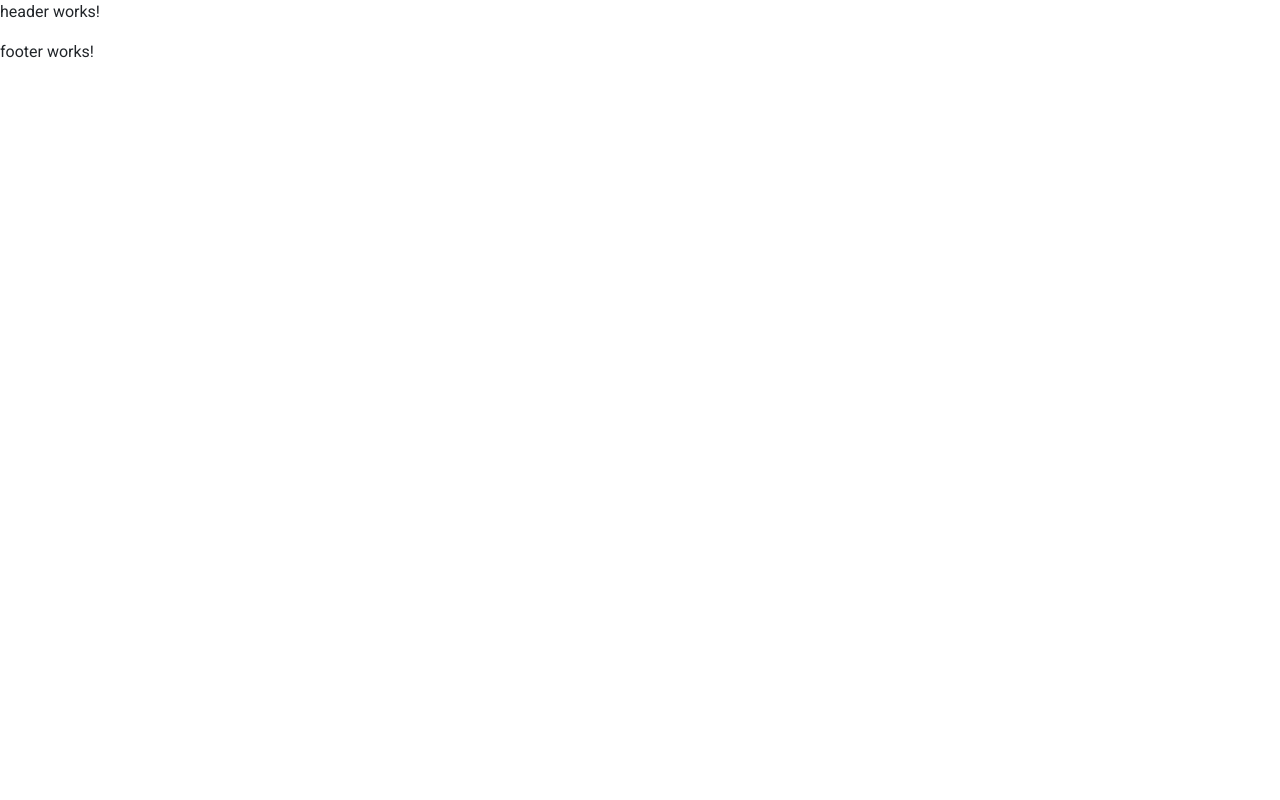
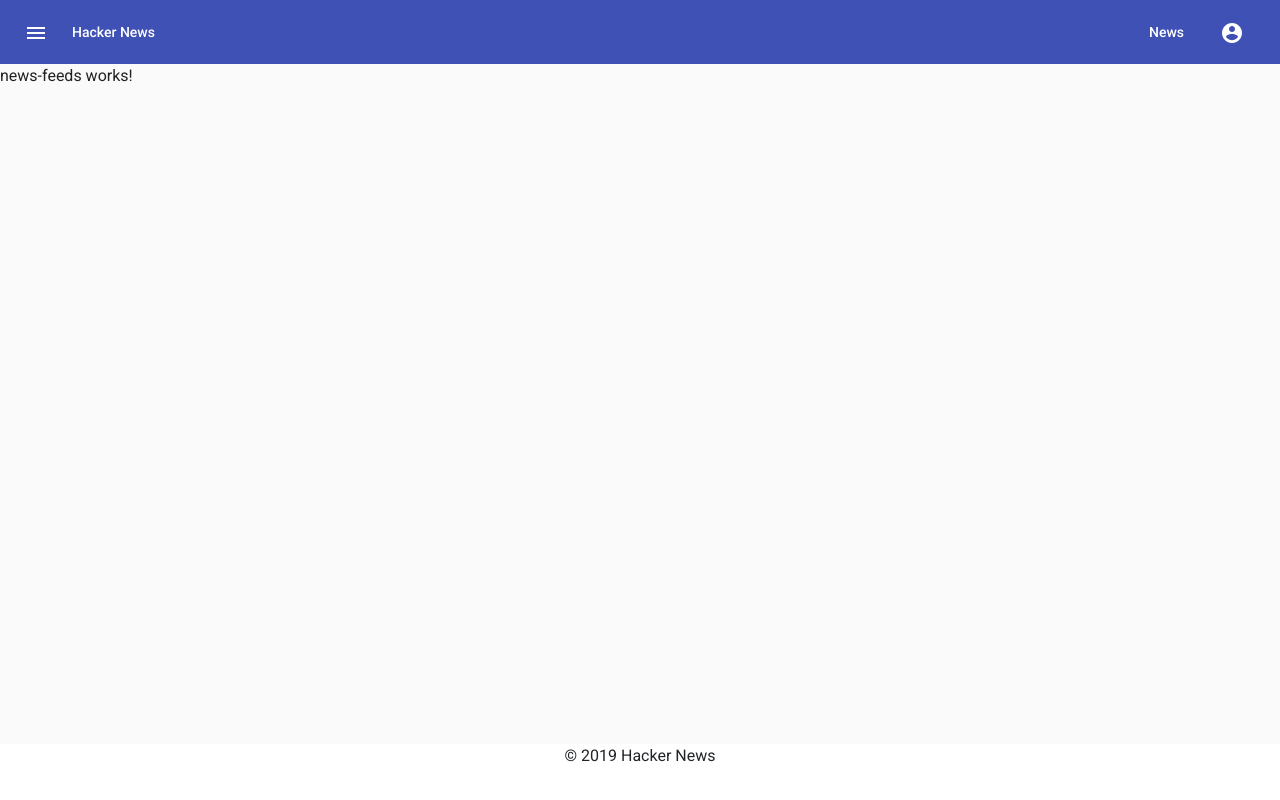
Before and after one commit to rajchavan5277/hacker-news, an Angular app: page / in a window 1280 px wide. Built offline with nearby package versions, Linux system fonts and the light colour scheme.

Commit message:
Added News feed page

```diff
--- a/angular.json
+++ b/angular.json
@@ -125,5 +125,8 @@
       }
     }
   },
-  "defaultProject": "hacker-news"
+  "defaultProject": "hacker-news",
+  "cli": {
+    "analytics": false
+  }
 }
--- a/src/app/app.component.css
+++ b/src/app/app.component.css
@@ -0,0 +1,11 @@
+.example-spacer {
+    flex: 1 1 auto;
+}
+
+md-sidenav,
+md-sidenav.md-locked-open,
+md-sidenav.md-closed.md-locked-open-add-active {
+    min-width: 300px !important;
+    width: 85vw !important;
+    max-width: 400px !important;
+}
--- a/src/app/app.component.html
+++ b/src/app/app.component.html
@@ -1,5 +1,31 @@
-<app-header></app-header>
 <div>
-  <router-outlet></router-outlet>
+  <mat-toolbar color="primary">
+    <div fxShow="true" fxHide.gt-sm="true">
+      <button mat-icon-button (click)="sidenav.toggle()">
+        <mat-icon>menu</mat-icon>
+      </button>
+    </div>
+
+    <a mat-button class="companyName" routerLink="/">
+      <span class="font-color-white">Hacker News</span>
+    </a>
+    <span class="example-spacer"></span>
+    <div fxShow="true" fxHide.lt-md="true">
+      <a mat-button routerLink="/about-us" class="font-color-white">News</a>
+      <a  mat-button>
+        <mat-icon>account_circle</mat-icon>
+      </a>
+    </div>
+  </mat-toolbar>
+  <mat-sidenav-container fxFlexFill class="example-container">
+    <mat-sidenav color="primary" #sidenav fxLayout="column" mode="over"  opened="false" fxHide.gt-sm="true">
+      <div fxShow="true" fxHide.lt-md="true">
+        <a mat-button routerLink="/about-us" class="font-color-black">News</a>
+      </div>
+    </mat-sidenav>
+    <mat-sidenav-content fxFlexFill class="height">
+      <router-outlet></router-outlet>
+    </mat-sidenav-content>
+  </mat-sidenav-container>
 </div>
 <app-footer></app-footer>
--- a/src/app/app.module.ts
+++ b/src/app/app.module.ts
@@ -4,8 +4,8 @@ import { BrowserModule } from '@angular/platform-browser';
 import { NgModule } from '@angular/core';
 
 import { AppComponent } from './app.component';
+import { AppRoutingModule } from './app-routing.module';
 import { BrowserAnimationsModule } from '@angular/platform-browser/animations';
-import { AppRoutingModule } from './app-routing.module';
 
 @NgModule({
   declarations: [
--- a/src/app/news-details/index.ts
+++ b/src/app/news-details/index.ts
@@ -0,0 +1 @@
+export * from './news-feeds/news-feeds.component';
--- /dev/null
+++ b/src/app/news-details/news-feeds/news-feeds.component.html
@@ -0,0 +1 @@
+<p>news-feeds works!</p>
--- /dev/null
+++ b/src/app/news-details/news-feeds/news-feeds.component.ts
@@ -0,0 +1,15 @@
+import { Component, OnInit } from '@angular/core';
+
+@Component({
+  selector: 'app-news-feeds',
+  templateUrl: './news-feeds.component.html',
+  styleUrls: ['./news-feeds.component.css']
+})
+export class NewsFeedsComponent implements OnInit {
+
+  constructor() { }
+
+  ngOnInit(): void {
+  }
+
+}
--- a/src/app/shared/components/footer/footer.component.html
+++ b/src/app/shared/components/footer/footer.component.html
@@ -1 +1 @@
-<p>footer works!</p>
+<p class="text-align-center">&copy; 2019 Hacker News<p>
--- a/src/styles.css
+++ b/src/styles.css
@@ -2,3 +2,21 @@
 
 html, body { height: 100%; }
 body { margin: 0; font-family: Roboto, "Helvetica Neue", sans-serif; }
+
+/*Comman class*/
+.text-align-center {
+    text-align: center;
+}
+
+.font-color {
+    color: #ffffff;
+}
+.font-color:hover {
+    color: #ffffff;
+}
+.font-color-black{
+    color: black;
+}
+.height {
+    min-height: 85vh;
+}
```
Also changed, not shown: src/app/news-details/news-details.module.ts (+7 -2 lines), src/app/news-details/news-feeds/news-feeds.component.css (added), 1 other file (tests, documents, lock files or other folders).
